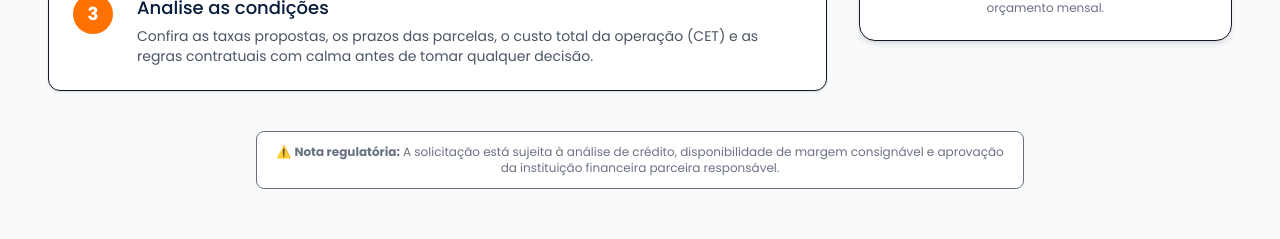
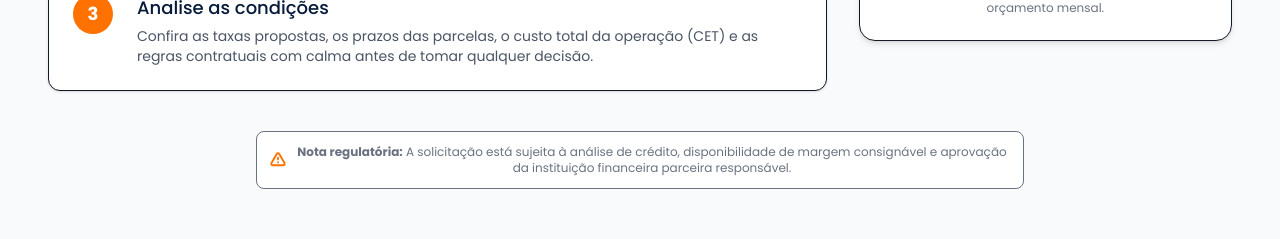
Before and after one commit to t0non/lpBcredf-cil, a Next.js app: page / in a window 1280 px wide. Shown: the part 9560-9799 px from the top of the page. Built offline with nearby package versions, Linux system fonts and the light colour scheme; no server answers.

Commit message:
style: replace warning emoji with orange warning SVG icon in regulatory note

```diff
--- a/src/app/page.tsx
+++ b/src/app/page.tsx
@@ -1346,8 +1346,11 @@ export default function Home() {
           </div>
 
           <div className="max-w-3xl mx-auto mt-10">
-            <p className="text-xs text-center text-gray-500 bg-white p-3 rounded-lg border border-gray-150 font-sans">
-              ⚠️ <strong>Nota regulatória:</strong> A solicitação está sujeita à análise de crédito, disponibilidade de margem consignável e aprovação da instituição financeira parceira responsável.
+            <p className="text-xs text-center text-gray-500 bg-white p-3 rounded-lg border border-gray-150 font-sans flex items-center justify-center gap-1.5">
+              <svg className="w-4.5 h-4.5 text-primary-orange flex-shrink-0" fill="none" viewBox="0 0 24 24" stroke="currentColor" strokeWidth={2.5}>
+                <path strokeLinecap="round" strokeLinejoin="round" d="M12 9v2m0 4h.01m-6.938 4h13.856c1.54 0 2.502-1.667 1.732-3L13.732 4c-.77-1.333-2.694-1.333-3.464 0L3.34 16c-.77 1.333.192 3 1.732 3z" />
+              </svg>
+              <span><strong>Nota regulatória:</strong> A solicitação está sujeita à análise de crédito, disponibilidade de margem consignável e aprovação da instituição financeira parceira responsável.</span>
             </p>
           </div>
 
```
